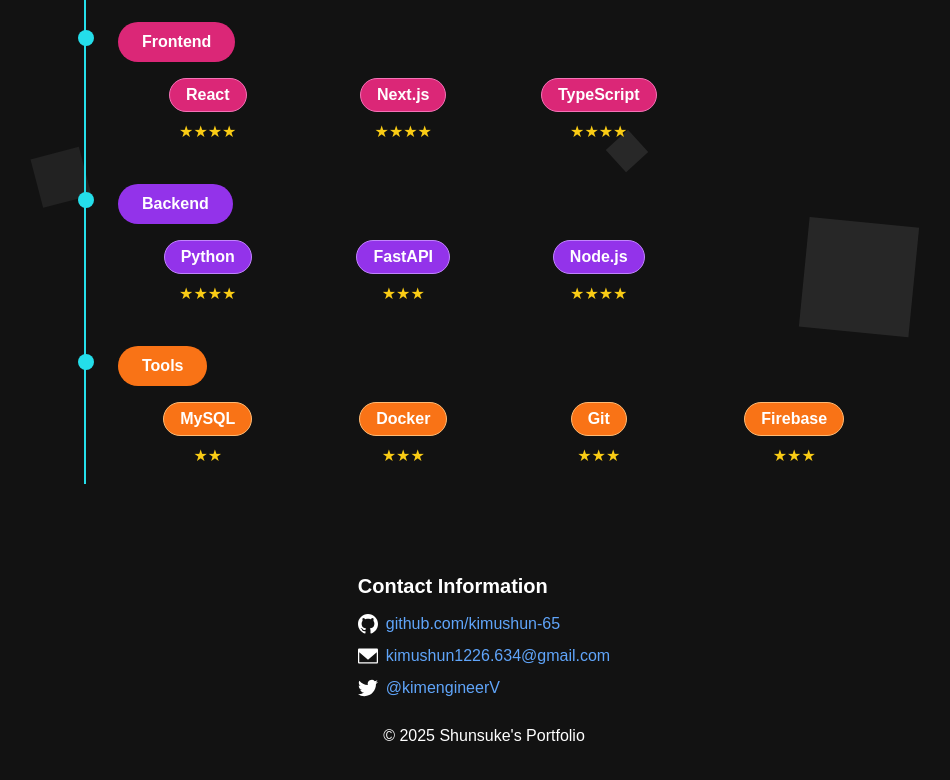
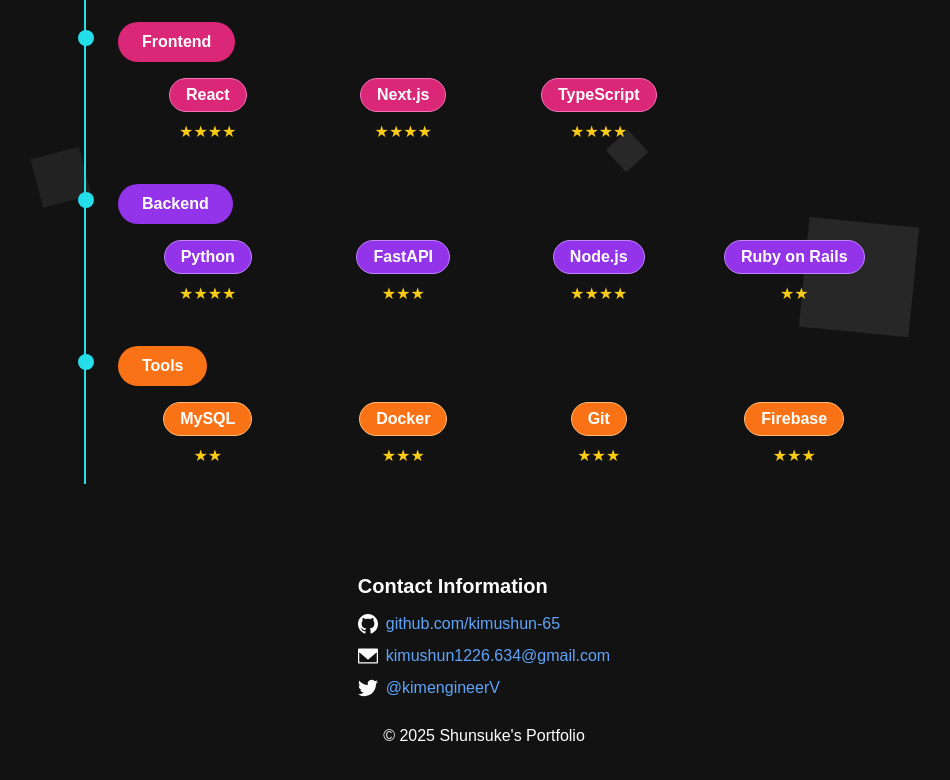
Before and after one commit to kimushun-65/Portfolio, a Next.js app in the folder frontend/: page / in a window 1280 px wide. Shown: the part 3195-3975 px from the top of the page, without its empty margins (156-1106 px from the left). Built offline with nearby package versions, Linux system fonts and the light colour scheme.

Commit message:
railsの追加

```diff
--- a/frontend/components/display/skillsSection.tsx
+++ b/frontend/components/display/skillsSection.tsx
@@ -64,6 +64,7 @@
       level: 4,
       color: 'bg-purple-600 border border-purple-400',
     },
+    {name:'Ruby on Rails', level: 2, color: 'bg-purple-600 border border-purple-400'},
   ];
 
   // Tools skills with levels
```
